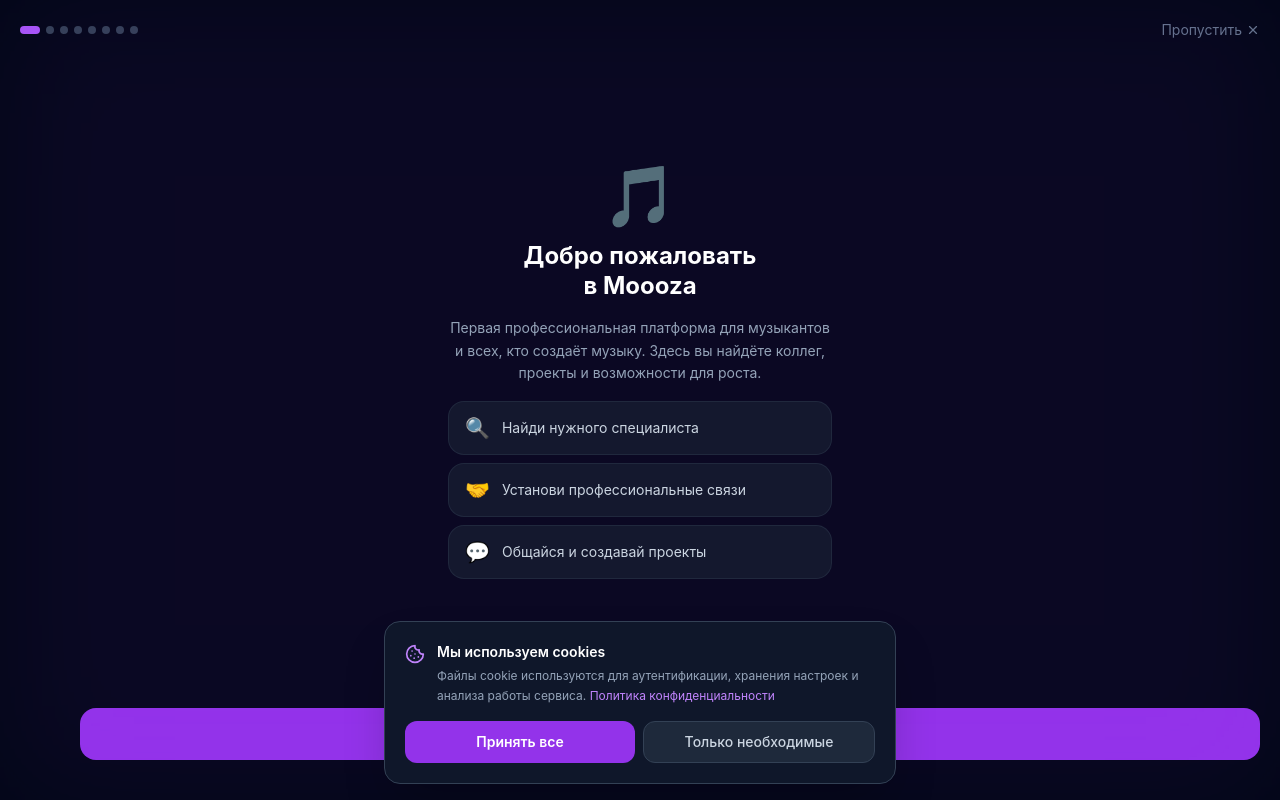
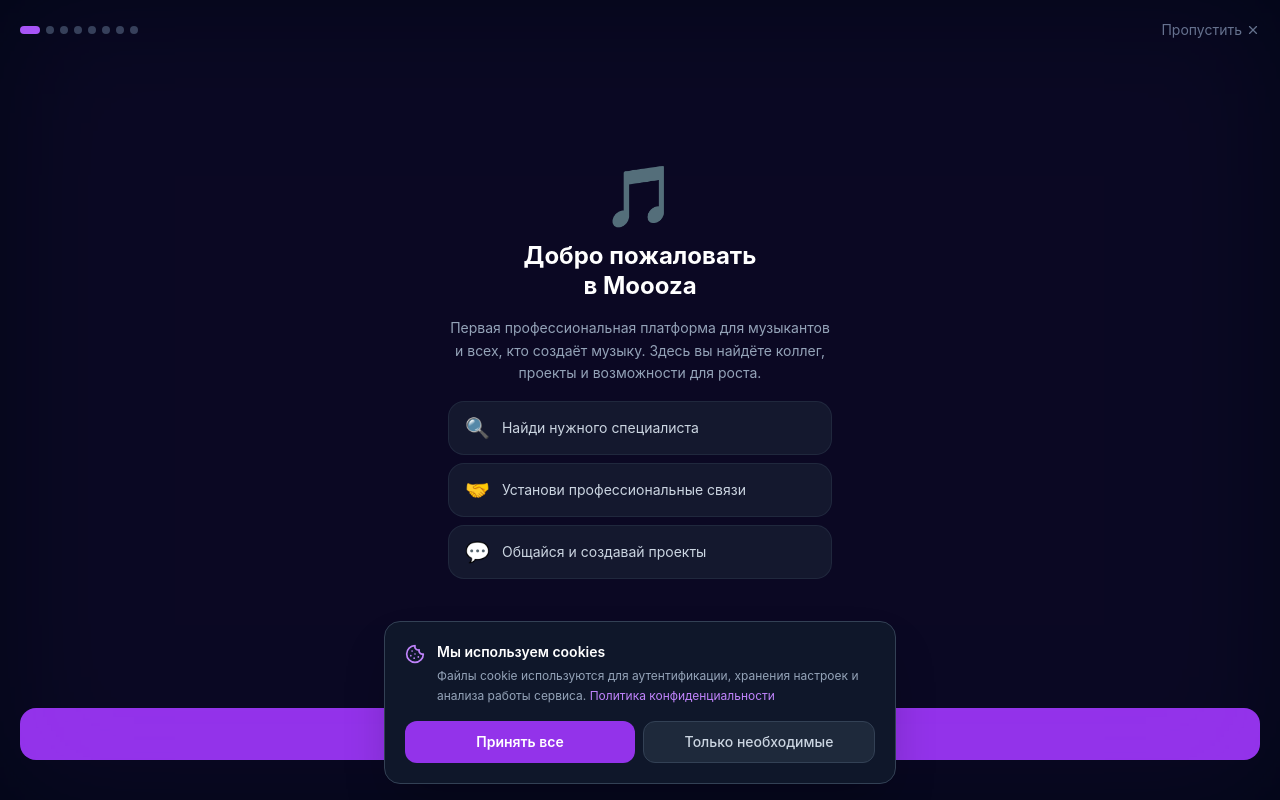
Before and after one commit to cryptoChaosDev/mooza_dev, a React (Vite) app in the folder client/: page /onboarding in a window 1280 px wide. Built offline with nearby package versions, Linux system fonts and the light colour scheme; no server answers.

Commit message:
fix(onboarding): remove spacer div — Далее is full-width on first slide

```diff
--- a/client/src/pages/OnboardingPage.tsx
+++ b/client/src/pages/OnboardingPage.tsx
@@ -231,15 +231,13 @@ export default function OnboardingPage() {
           </label>
         )}
         <div className="flex items-center gap-3">
-          {current > 0 ? (
+          {current > 0 && (
             <button
               onClick={prev}
               className="w-12 h-12 rounded-2xl bg-slate-800 flex items-center justify-center text-slate-400 hover:text-white hover:bg-slate-700 transition-colors flex-shrink-0"
             >
               <ArrowLeft size={20} />
             </button>
-          ) : (
-            <div className="w-12 flex-shrink-0" />
           )}
           <button
             onClick={next}
```
